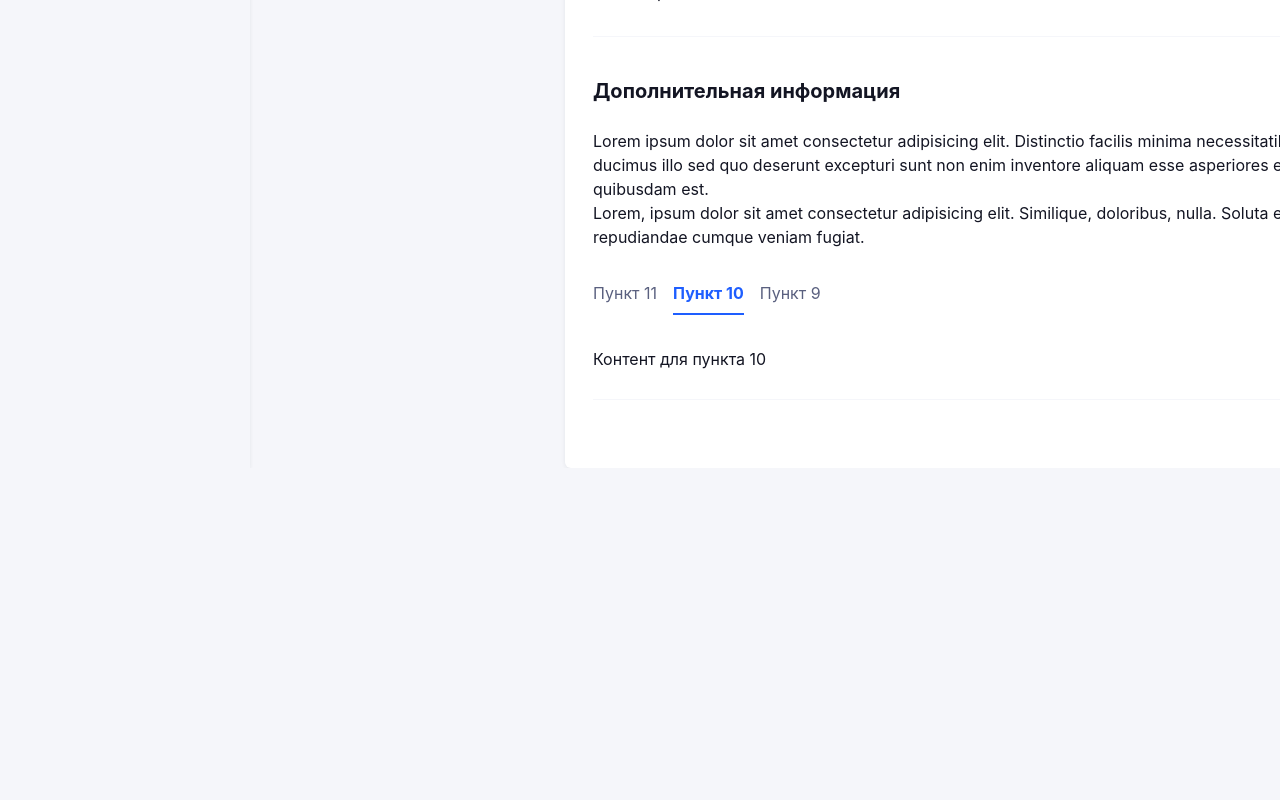
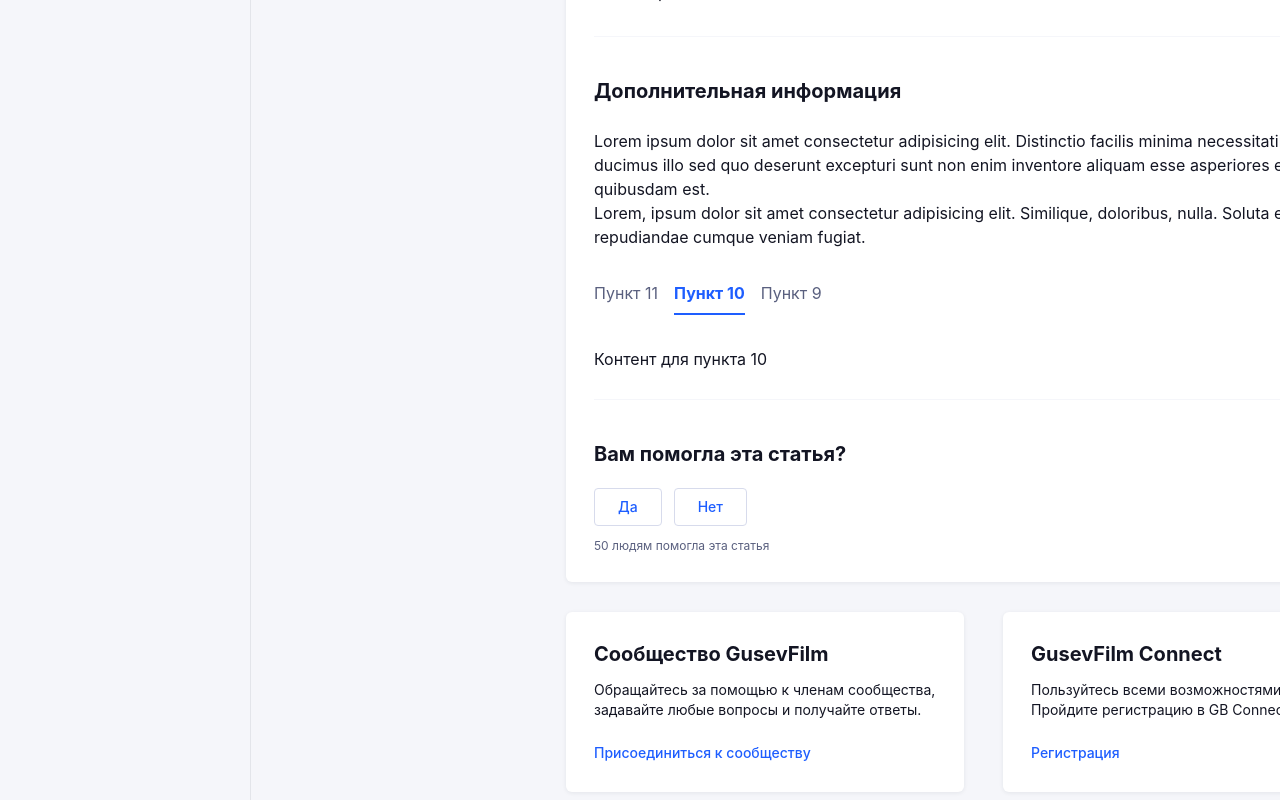
Before and after one commit to EvSedov/gusevfilm, a Vue app: page / in a window 1280 px wide. Shown: the part 770-1570 px from the top of the page. Before the commit the page ends 1238 px from the top, so only its background shows below. Built offline with nearby package versions, Linux system fonts and the light colour scheme.

Commit message:
adds cards

```diff
--- /dev/null
+++ b/src/components/Card.vue
@@ -0,0 +1,58 @@
+<script setup lang="ts">
+defineProps<{
+  cardTitle?: string
+  cardText?: string
+  cardLink?: {
+    href: string
+    text: string
+  }
+}>()
+</script>
+
+<template>
+  <div class="card">
+    <div class="card-header">
+      <h2>{{ cardTitle }}</h2>
+    </div>
+    <div class="card-body">
+      <p>{{ cardText }}</p>
+    </div>
+    <div class="card-footer">
+      <a :href="cardLink?.href">{{ cardLink?.text }}</a>
+    </div>
+  </div>
+</template>
+
+<style scoped>
+.card {
+  width: 398px;
+  padding: 28px;
+  border-radius: 6px;
+  box-shadow: 0px 1px 4px 0px rgba(21, 34, 50, 0.08);
+  background: rgb(255, 255, 255);
+}
+
+.card-header h2 {
+  margin-bottom: 12px;
+  color: rgb(19, 21, 35);
+  font-size: 20px;
+  font-weight: 700;
+  line-height: 28px;
+  text-align: left;
+}
+
+.card-body {
+  margin-bottom: 20px;
+  color: rgb(19, 21, 35);
+  font-size: 14px;
+  font-weight: 400;
+  line-height: 20px;
+}
+
+.card-footer a {
+  color: rgb(30, 94, 255);
+  font-size: 14px;
+  font-weight: 500;
+  line-height: 20px;
+}
+</style>
--- /dev/null
+++ b/src/components/HelpArticle.vue
@@ -0,0 +1,51 @@
+<script setup lang="ts">
+import { ref } from 'vue';
+const count = ref(50)
+</script>
+
+<template>
+  <h2>Вам помогла эта статья?</h2>
+  <button @click="count++">Да</button>
+  <button @click="count--">Нет</button>
+  <p>{{ count }} людям помогла эта статья</p>
+</template>
+
+<style scoped>
+h2 {
+  margin-bottom: 20px;
+  color: rgb(19, 21, 35);
+  font-size: 20px;
+  font-weight: 700;
+  line-height: 28px;
+  letter-spacing: 0px;
+  text-align: left;
+}
+
+button {
+  margin-right: 12px;
+  margin-bottom: 12px;
+  box-sizing: border-box;
+  border: 1px solid rgb(215, 219, 236);
+  border-radius: 4px;
+  background: rgb(255, 255, 255);
+  padding: 8px 23px;
+
+  color: rgb(30, 94, 255);
+  font-size: 14px;
+  font-weight: 500;
+  line-height: 20px;
+  text-align: center;
+}
+
+button:hover {
+  box-shadow: 0px 1px 4px 0px rgba(21, 34, 50, 0.08);
+}
+
+p {
+  color: rgb(90, 96, 127);
+  font-size: 12px;
+  font-weight: 400;
+  line-height: 16px;
+  text-align: left;
+}
+</style>
--- a/src/layout/AppLayout.vue
+++ b/src/layout/AppLayout.vue
@@ -4,6 +4,8 @@ import MainMenu from '../components/MainMenu.vue';
 import SubMenuSection from '../components/SubMenuSection.vue';
 import TableOfContents from '../components/TableOfContents.vue';
 import TheArticle from '../components/Article.vue';
+import HelpArticle from '../components/HelpArticle.vue';
+import Card from '../components/Card.vue';
 import svgQuestion from '/question.svg';
 import svgMedal from '/medal.svg';
 import svgMan from '/man.svg';
@@ -63,19 +65,39 @@ const thirdTabs = {
   checked: [false, true, false]
 }
 
+const cards = [
+  {
+    title: 'Сообщество GusevFilm',
+    text: 'Обращайтесь за помощью к членам сообщества, задавайте любые вопросы и получайте ответы.',
+    link: {
+      href: '',
+      text: 'Присоединиться к сообществу'
+    }
+  },
+  {
+    title: 'GusevFilm Connect',
+    text: 'Пользуйтесь всеми возможностями GB. Пройдите регистрацию в GB Connect.',
+    link: {
+      href: '',
+      text: 'Регистрация'
+    }
+  }
+];
+
+
 </script>
 
 <template>
   <TheHeader />
   <main class="main container">
 
-    <div class="menu">
+    <div class="main-menu">
       <MainMenu />
       <SubMenuSection :title="titleSubMenuInfo" :subMenuItems="itemsSubMenuInfo" />
       <SubMenuSection :title="titleSubMenuSettings" :subMenuItems="itemsSubMenuSettings" />
     </div>
 
-    <div>
+    <div class="main-content">
       <div class="back">
         <svg width="13.000000" height="10.000000" viewBox="0 0 13 10" fill="none" xmlns="http://www.w3.org/2000/svg"
           xmlns:xlink="http://www.w3.org/1999/xlink">
@@ -91,11 +113,22 @@ const thirdTabs = {
       <div class="main-articles">
         <TableOfContents />
         <div class="articles">
-          <TheArticle class="content" :title="firstTitle" :btn="firstBtn" :paragraphs="firstParagraphs"
-            :recommendations="firstRecommendations" />
-          <TheArticle class="content" :title="secondTitle" :paragraphs="secondParagraphs" :lists="secondLists" />
-          <TheArticle class="content" :title="thirdTitle" :paragraphs="thirdParagraphs" :tabs="thirdTabs" />
+          <div class="articles-content">
+            <TheArticle class="content" :title="firstTitle" :btn="firstBtn" :paragraphs="firstParagraphs"
+              :recommendations="firstRecommendations" />
+            <TheArticle class="content" :title="secondTitle" :paragraphs="secondParagraphs" :lists="secondLists" />
+            <TheArticle class="content" :title="thirdTitle" :paragraphs="thirdParagraphs" :tabs="thirdTabs" />
+            <HelpArticle />
+          </div>
+
+          <div class="cards">
+            <Card :cardTitle="card.title" :cardText="card.text" :cardLink="card.link" v-for="(card, index) in cards"
+              :key="index" />
+          </div>
+
         </div>
+
+
       </div>
     </div>
 
@@ -109,13 +142,18 @@ const thirdTabs = {
   display: flex;
 }
 
-.main,
-.menu {
+.main {
+  min-height: 100vh;
   box-shadow: 0px 1px 4px 0px rgba(21, 34, 50, 0.08);
+  padding-right: 40px;
 }
 
-.main {
-  padding-right: 40px;
+.main-menu {
+  border-right: 1px solid rgba(21, 34, 50, 0.08);
+}
+
+.main-content {
+  margin-bottom: 40px;
 }
 
 .back {
@@ -129,10 +167,16 @@ const thirdTabs = {
   cursor: pointer;
 }
 
-.articles {
+.articles-content {
+  margin-bottom: 30px;
   padding: 28px;
   background-color: #FFF;
   border-radius: 6px;
   box-shadow: 0px 1px 4px 0px rgba(21, 34, 50, 0.08);
 }
+
+.cards {
+  display: flex;
+  gap: 39px;
+}
 </style>
```
